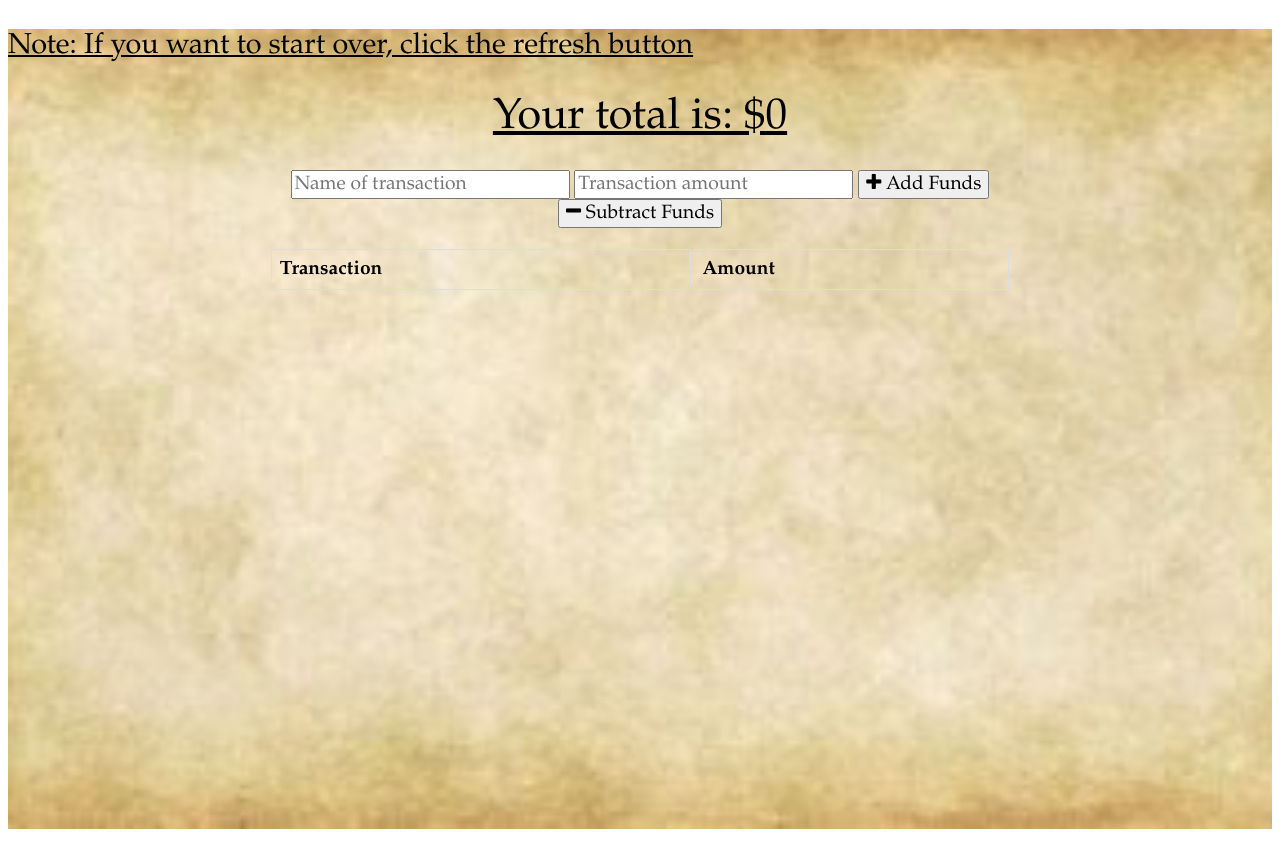
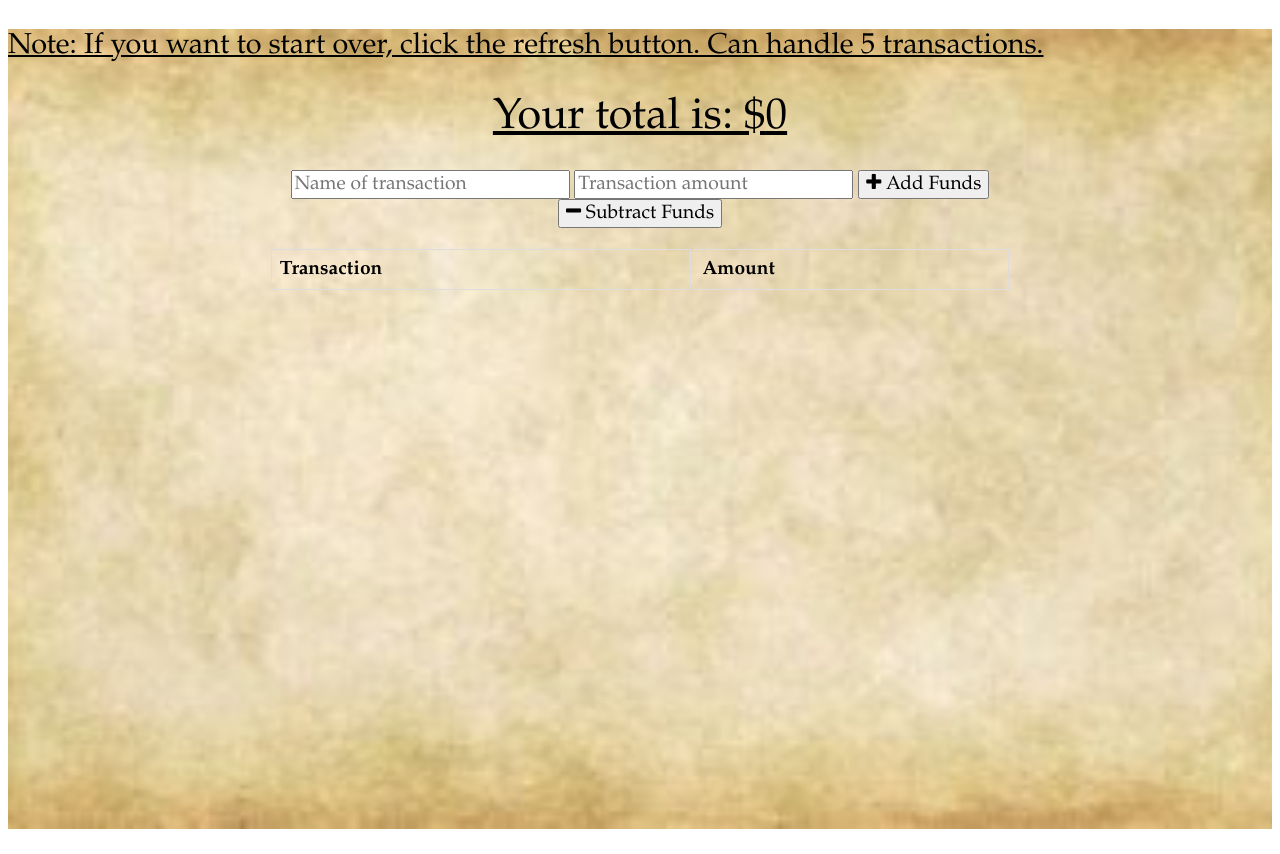
Before and after one commit to Bsmi3275/tpg18, a website: page public/index.html in a window 1280 px wide. Drawn offline with nearby package versions, Linux system fonts and the light colour scheme; no server answers.

```diff
--- a/public/index.html
+++ b/public/index.html
@@ -15,7 +15,7 @@
 <body>
   <main class="hero">
   <div class="total">
-    <p>Note: If you want to start over, click the refresh button</p>
+    <p>Note: If you want to start over, click the refresh button. Can handle 5 transactions.</p>
   </div>
   <div class="wrapper">
     <div class="total">
```
